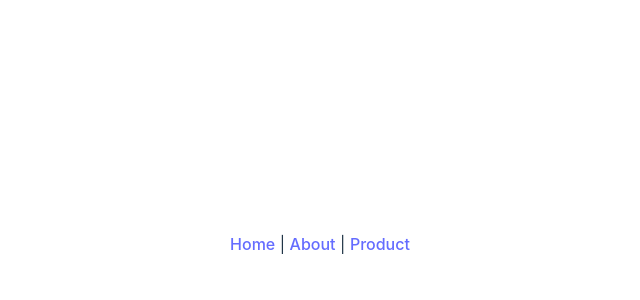
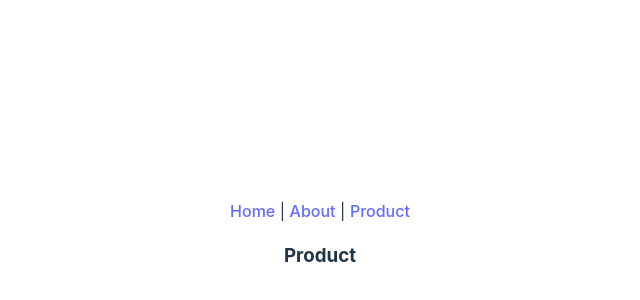
Before and after one commit to tofariasti/vuejs-router, a Vue app in the folder vue-router-app/: page /product/1/product-name/1 in a window 1280 px wide. Shown: the part 156-456 px from the top of the page, without its empty margins (320-960 px from the left). Built offline with nearby package versions, Linux system fonts and the light colour scheme.

Commit message:
Add - routes: named routes

```diff
--- a/vue-router-app/src/App.vue
+++ b/vue-router-app/src/App.vue
@@ -5,7 +5,7 @@
 
   <RouterLink to="/">Home</RouterLink> |
   <RouterLink to="/about">About</RouterLink> |
-  <RouterLink to="/product?name=Alexandre">Product</RouterLink>
+  <RouterLink :to="{name: 'product', params:{id:12,name:'Alexandre'}}">Product</RouterLink>
 
   <RouterView />
 </template>
--- a/vue-router-app/src/routes/index.js
+++ b/vue-router-app/src/routes/index.js
@@ -1,9 +1,9 @@
 import { createRouter, createWebHistory } from 'vue-router'
 
 const routes = [
-  { path: '/', component: () => import('../views/Home.vue') },
-  { path: '/about', component: () => import('../views/About.vue') },
-  { path: '/product/:id', component: () => import('../views/Product.vue') },
+  { path: '/', name:'home', component: () => import('../views/Home.vue') },
+  { path: '/about', name: 'about', component: () => import('../views/About.vue') },
+  { path: '/product/:id/product-name/:name', name:'product', component: () => import('../views/Product.vue') },
 ]
 
 const router = createRouter({
--- a/vue-router-app/src/views/Product.vue
+++ b/vue-router-app/src/views/Product.vue
@@ -6,6 +6,7 @@
   import { useRoute } from 'vue-router';
 
   const route = useRoute();
+  console.log(route.params);
   console.log(route.query);
 </script>
 
```
